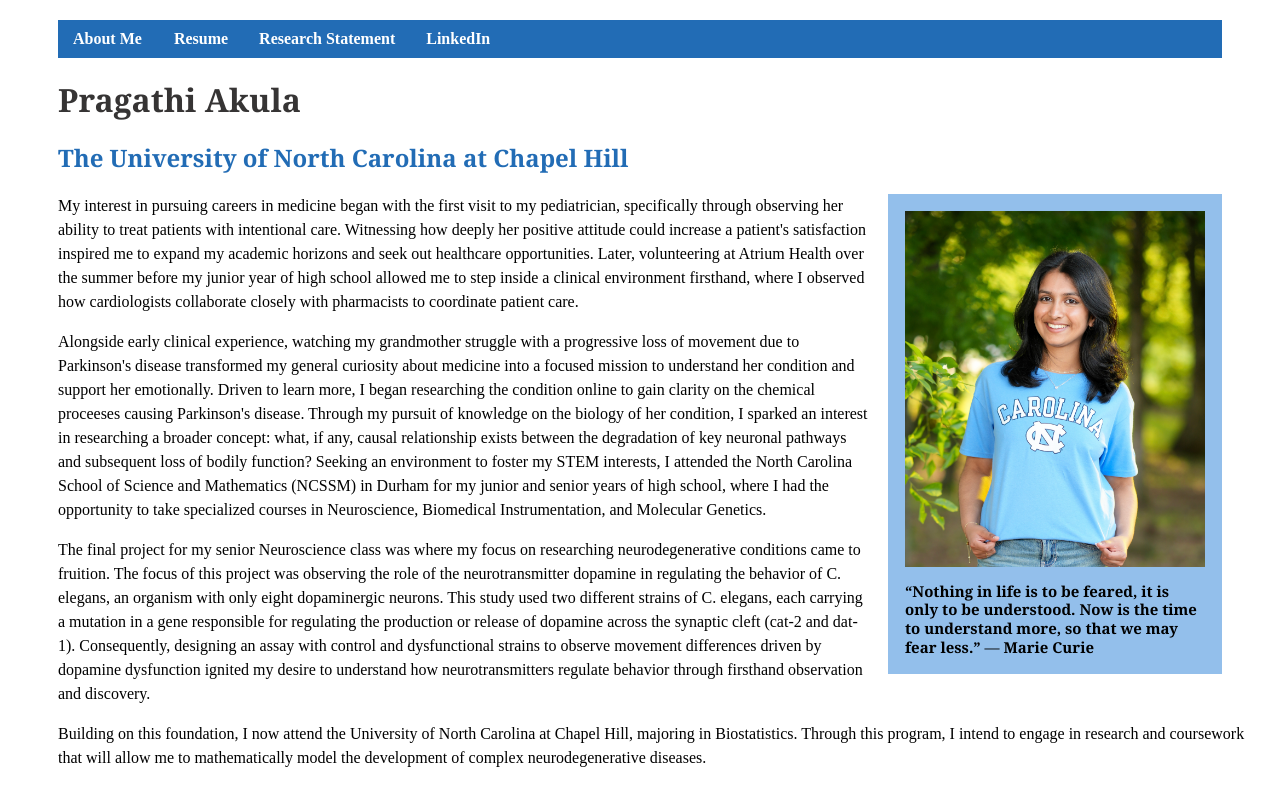
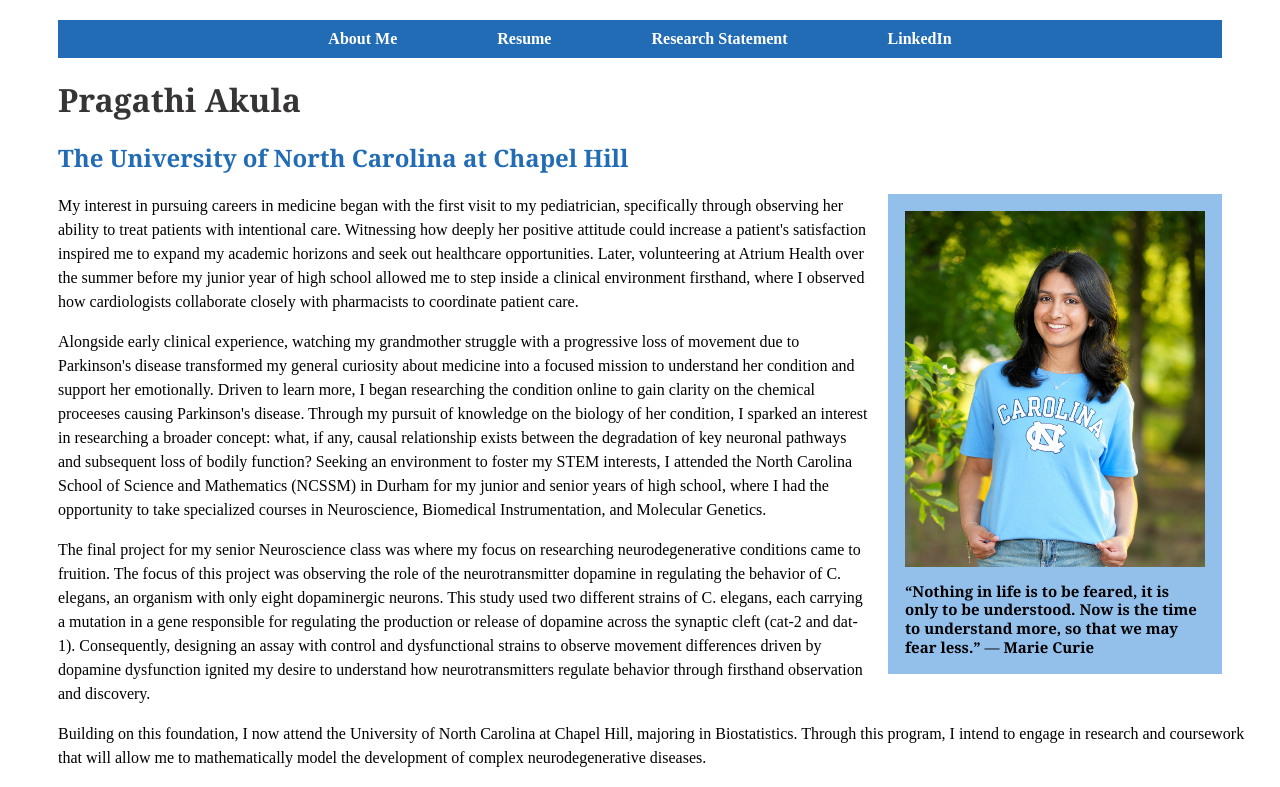
Before and after one commit to pragathiakula/pragathiakula.github.io, a plain HTML site: page index.html in a window 1280 px wide. Shown: the top 787 px of the page. Drawn offline with Linux system fonts and the light colour scheme.

Commit message:
altered navigation bar to be aligned with links in the center

```diff
--- a/index.html
+++ b/index.html
@@ -9,7 +9,7 @@
     <body>
         <nav class="navbar">
             <ul>
-                <li><a href="aboutme.html">About Me</a><li>
+                <li><a href="aboutme.html">About Me</a></li>
                 <li><a href="resume.html">Resume</a></li>
                 <li><a href="research.html">Research Statement</a></li>
                 <li><a href="https://www.linkedin.com/in/pragathi-akula-31ab11433/?isSelfProfile=true" target="_blank">LinkedIn</a></li>
--- a/style.css
+++ b/style.css
@@ -71,19 +71,20 @@ img {
     font-family:Cambria, Cochin, Georgia, Times, 'Times New Roman', serif;
     color:rgb(34, 108, 181);
     margin: 20px 50px;
+
 }
 
 .navbar {
     background-color: rgb(34, 108, 181);
     text-align: left;
-    padding: 10px 50px 10px 0;
+    padding: 10px 50px;
     margin: 20px 50px;
 }
 
 .navbar a {
   color: #ffffff;
   text-decoration: none;
-  margin: 10px 15px;
+  margin: 0;
   font-weight: bold;
   font-size: 16px;
 }
@@ -96,7 +97,9 @@ img {
 .navbar ul {
     list-style: none;
     display: flex;
-    gap: 1px;
+    justify-content: center;
+    align-items: center;
+    gap: 100px;
     margin: 0;
     padding: 0;
 }
```
Also changed, not shown: aboutme.html (+1 -1 lines), research.html (+1 -1 lines), resume.html (+1 -1 lines).
